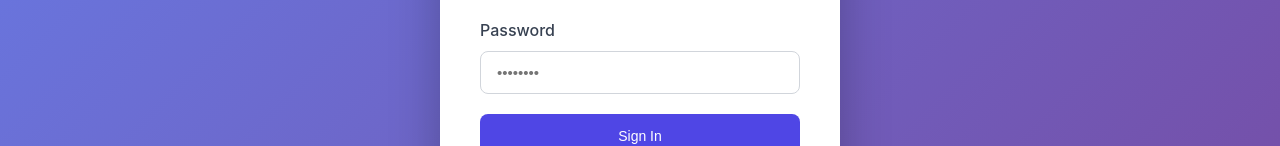
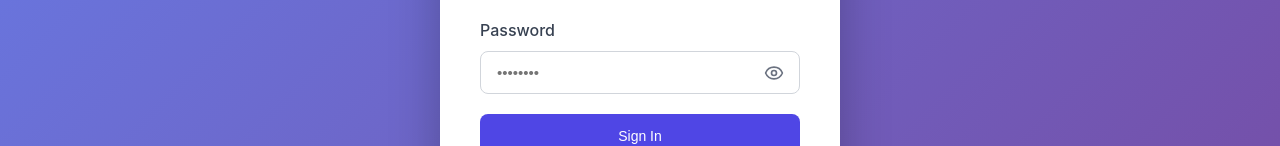
Before and after one commit to dev-Shivam999/ERP_Admin, a React (Vite) app: page /login in a window 1280 px wide. Shown: the part 417-563 px from the top of the page. Built offline with nearby package versions, Linux system fonts and the light colour scheme.

Commit message:
update student and teacher email

```diff
--- a/src/pages/Login.jsx
+++ b/src/pages/Login.jsx
@@ -1,12 +1,13 @@
 import { useState, useEffect } from 'react';
 import { useNavigate } from 'react-router-dom';
 import { useDispatch, useSelector } from 'react-redux';
-import { School } from 'lucide-react';
+import { School, Eye, EyeOff } from 'lucide-react';
 import { loginUser, clearError } from '../store/slices/authSlice';
 
 const Login = () => {
     const [email, setEmail] = useState('');
     const [password, setPassword] = useState('');
+    const [showPassword, setShowPassword] = useState(false);
     const dispatch = useDispatch();
     const navigate = useNavigate();
     const { loading, error, isAuthenticated } = useSelector((state) => state.auth);
@@ -53,14 +54,36 @@ const Login = () => {
 
                     <div className="form-group">
                         <label className="form-label">Password</label>
+                        <div style={{ position: 'relative' }}>
                             <input
-                            type="password"
+                                type={showPassword ? 'text' : 'password'}
                                 className="form-input"
                                 value={password}
                                 onChange={(e) => setPassword(e.target.value)}
                                 placeholder="••••••••"
                                 required
+                                style={{ paddingRight: '45px' }}
                             />
+                            <button
+                                type="button"
+                                onClick={() => setShowPassword(!showPassword)}
+                                style={{
+                                    position: 'absolute',
+                                    right: '12px',
+                                    top: '50%',
+                                    transform: 'translateY(-50%)',
+                                    background: 'none',
+                                    border: 'none',
+                                    cursor: 'pointer',
+                                    color: '#6b7280',
+                                    display: 'flex',
+                                    alignItems: 'center',
+                                    padding: '4px'
+                                }}
+                            >
+                                {showPassword ? <EyeOff size={20} /> : <Eye size={20} />}
+                            </button>
+                        </div>
                     </div>
 
                     <button
--- a/src/pages/Students.jsx
+++ b/src/pages/Students.jsx
@@ -67,6 +67,12 @@ const Students = () => {
     };
 
     const handleResetPassword = async (student) => {
+        console.log(student);
+        if (!student.user_id) {
+            alert('RECOVERY FAILED: Student record is incomplete (missing user link). Please try refreshing the list.');
+            return;
+        }
+
         const newPassword = window.prompt(`ADMIN CONTROL: Set NEW password for ${student.first_name}.\n\nDefault was: ${student.admission_number}`);
         if (newPassword) {
             try {
@@ -239,6 +245,7 @@ const Students = () => {
                                     <th>Section</th>
                                     <th>Stream</th>
                                     <th>Category</th>
+                                    <th>Email</th>
                                     <th>Phone</th>
                                     <th>Status</th>
                                     <th>Actions</th>
@@ -275,6 +282,13 @@ const Students = () => {
                                                 <span className={`badge ${getCategoryBadge(student.category)}`}>
                                                     {(student.category || 'N/A').toUpperCase()}
                                                 </span>
+                                            </td>
+                                            <td>
+                                                {student.email ? (
+                                                    <span style={{ fontSize: '0.875rem', color: '#4b5563' }}>
+                                                        {student.email}
+                                                    </span>
+                                                ) : '-'}
                                             </td>
                                             <td>
                                                 {student.phone && (
@@ -375,6 +389,7 @@ const Students = () => {
                                     <p><strong>Father:</strong> {selectedStudent.father_name || 'N/A'}</p>
                                     <p><strong>Mother:</strong> {selectedStudent.mother_name || 'N/A'}</p>
                                     <p><strong>Phone:</strong> {selectedStudent.phone || 'N/A'}</p>
+                                    <p><strong>Email:</strong> {selectedStudent.email || 'N/A'}</p>
                                 </div>
                             </div>
 
--- a/src/pages/Teachers.jsx
+++ b/src/pages/Teachers.jsx
@@ -2,7 +2,7 @@ import { useState, useEffect } from 'react';
 import { useDispatch, useSelector } from 'react-redux';
 import { useNavigate } from 'react-router-dom';
 import {
-    Plus, Search, Edit, Trash2, GraduationCap, Award, Fingerprint, RefreshCw, Shield
+    Plus, Search, Edit, Trash2, GraduationCap, Award, Fingerprint, RefreshCw, Shield, Mail, Phone
 } from 'lucide-react';
 import { fetchTeachers, deleteTeacher, clearError } from '../store/slices/teachersSlice';
 import { authAPI } from '../services/api';
@@ -47,6 +47,11 @@ const Teachers = () => {
     };
 
     const handleResetPassword = async (teacher) => {
+        if (!teacher.user_id) {
+            alert('RECOVERY FAILED: Teacher record is incomplete (missing user link). Please try refreshing the list.');
+            return;
+        }
+
         const newPassword = window.prompt(`Set a new password for ${teacher.first_name} ${teacher.last_name || ''}.\n\nDefault password is usually the Employee ID: ${teacher.employee_id}`);
         if (newPassword) {
             try {
@@ -187,6 +192,19 @@ const Teachers = () => {
                                     </div>
                                 </div>
 
+                                <div style={{ background: '#f8fafc', border: '1px solid #e2e8f0', borderRadius: 12, padding: '0.85rem' }}>
+                                    <div style={{ display: 'flex', flexDirection: 'column', gap: '0.5rem' }}>
+                                        <div style={{ display: 'flex', alignItems: 'center', gap: '0.6rem', color: '#475569', fontSize: '0.85rem' }}>
+                                            <Mail size={16} style={{ color: '#4f46e5' }} />
+                                            <span style={{ fontWeight: 600, overflow: 'hidden', textOverflow: 'ellipsis', whiteSpace: 'nowrap' }}>{teacher.email || 'No Email'}</span>
+                                        </div>
+                                        <div style={{ display: 'flex', alignItems: 'center', gap: '0.6rem', color: '#475569', fontSize: '0.85rem' }}>
+                                            <Phone size={16} style={{ color: '#10b981' }} />
+                                            <span style={{ fontWeight: 600 }}>{teacher.phone || 'No Phone'}</span>
+                                        </div>
+                                    </div>
+                                </div>
+
                                 <div style={{ display: 'flex', gap: '0.5rem', flexWrap: 'wrap' }}>
                                     <button className="btn-secondary" type="button" onClick={() => handleOpenPermissions(teacher)} style={{ height: 38, padding: '0 0.9rem', display: 'inline-flex', alignItems: 'center', gap: '0.4rem', fontWeight: 700 }}>
                                         <Shield size={16} /> Permissions
```
Lines whose indentation alone changed are shown as unchanged.
